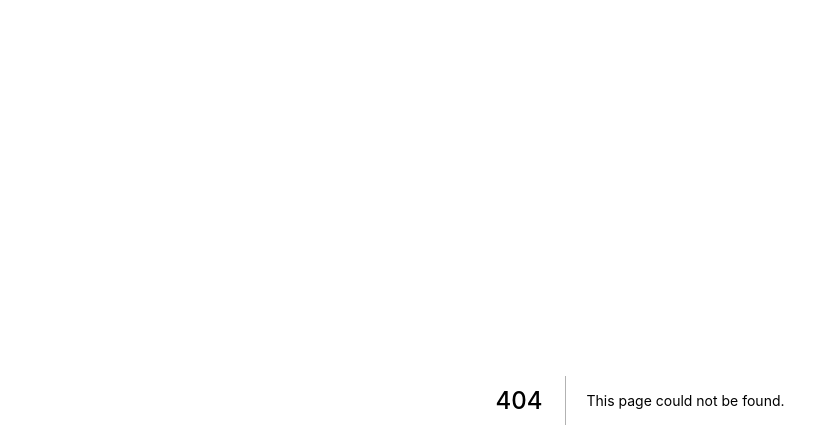
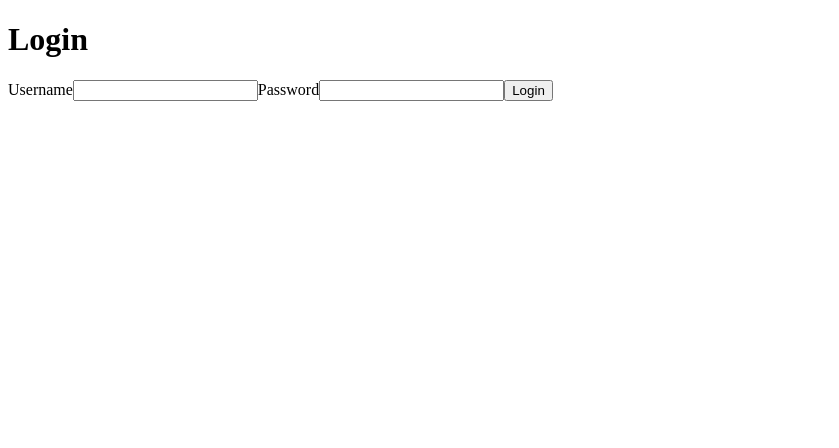
Before and after one commit to DOCYDD/my-website, a Next.js app: page /login in a window 1280 px wide. Before the commit this address had no page. Shown: the top 448 px of the page, without its empty margins (0-839 px from the left). Built offline with nearby package versions, Linux system fonts and the light colour scheme.

Commit message:
Create login.js

```diff
--- /dev/null
+++ b/pages/login.js
@@ -0,0 +1,17 @@
+// pages/login.js
+export default function Login() {
+  return (
+    <div>
+      <h1>Login</h1>
+      <form>
+        <label htmlFor="username">Username</label>
+        <input type="text" id="username" name="username" />
+
+        <label htmlFor="password">Password</label>
+        <input type="password" id="password" name="password" />
+
+        <button type="submit">Login</button>
+      </form>
+    </div>
+  );
+}
```
